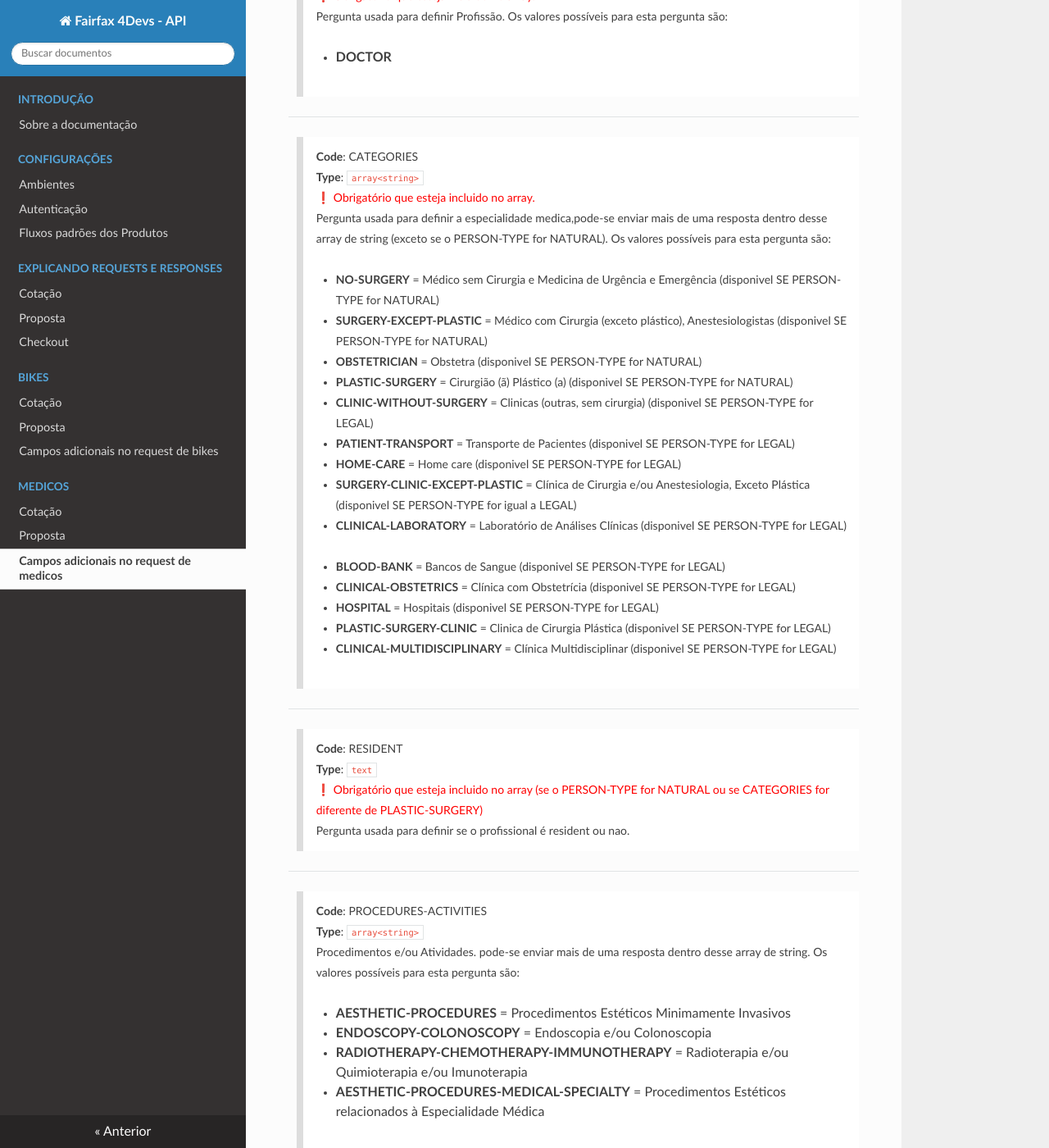
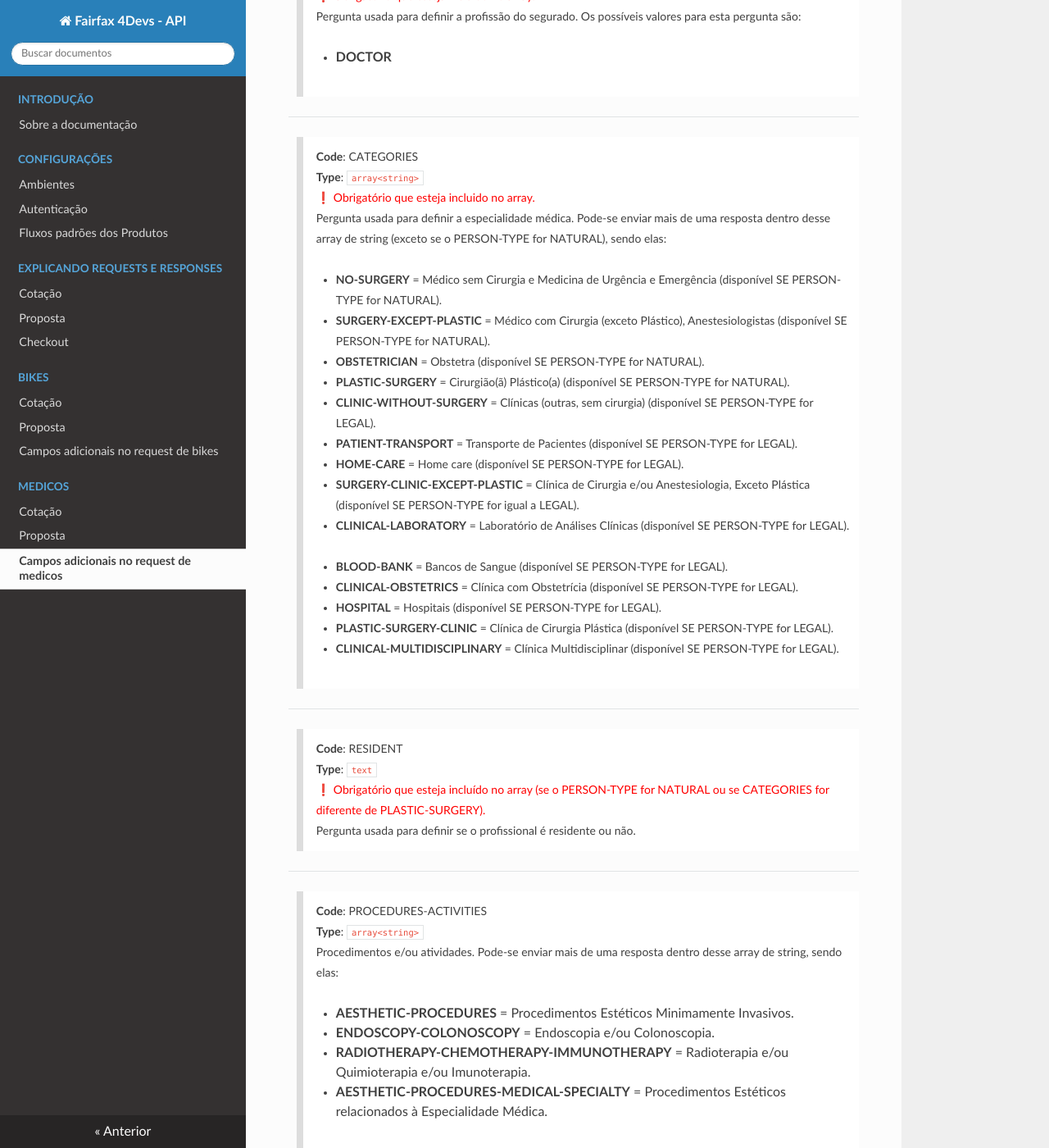
Before and after one commit to trinca137/ff-for-devs-docs, an MkDocs documentation site: the page built from docs/produtos/medicos/explicando-formulario.md, in a window 1280 px wide and 1400 px high, scrolled down 351 px. Shown: the whole window at 82% size. Built offline with MkDocs 1.6.1, drawn with Linux system fonts in a browser that asks for light colours; nearby versions of some CDN libraries; some of the changed text lies outside the part shown.

Commit message:
ajustes textos

````diff
--- a/docs/produtos/medicos/explicando-formulario.md
+++ b/docs/produtos/medicos/explicando-formulario.md
@@ -12,7 +12,7 @@
 >**Type**: ```text``` <br>
 > <text class="aviso">❗ Obrigatório que esteja incluido no array.</text><br>
 >
->Pergunta usada para definir Profissão. Os valores possíveis para esta pergunta são: <br><br>
+>Pergunta usada para definir a profissão do segurado. Os possíveis valores para esta pergunta são: <br><br>
 >
 >  - **DOCTOR**</br>
 
@@ -25,44 +25,44 @@
 >**Type**: ```array<string>``` <br>
 ><text class="aviso">❗ Obrigatório que esteja incluido no array.</text><br>
 >
->Pergunta usada para definir a especialidade medica,pode-se enviar mais de uma resposta dentro desse array de string (exceto se o PERSON-TYPE for NATURAL). Os valores possíveis para esta pergunta são:<br><br>
+>Pergunta usada para definir a especialidade médica. Pode-se enviar mais de uma resposta dentro desse array de string (exceto se o PERSON-TYPE for NATURAL), sendo elas:<br><br>
 >
->   - **NO-SURGERY** = Médico sem Cirurgia e Medicina de Urgência e Emergência (disponivel SE PERSON-TYPE for NATURAL)<br>
+>   - **NO-SURGERY** = Médico sem Cirurgia e Medicina de Urgência e Emergência (disponível SE PERSON-TYPE for NATURAL).<br>
 >
->   - **SURGERY-EXCEPT-PLASTIC** = Médico com Cirurgia (exceto plástico), Anestesiologistas (disponivel SE PERSON-TYPE for NATURAL)<br>
+>   - **SURGERY-EXCEPT-PLASTIC** = Médico com Cirurgia (exceto Plástico), Anestesiologistas (disponível SE PERSON-TYPE for NATURAL).<br>
 >
->   - **OBSTETRICIAN** = Obstetra (disponivel SE PERSON-TYPE for NATURAL)<br>
+>   - **OBSTETRICIAN** = Obstetra (disponível SE PERSON-TYPE for NATURAL).<br>
 >
->   - **PLASTIC-SURGERY** = Cirurgião (ã) Plástico (a) (disponivel SE PERSON-TYPE for NATURAL)<br>
+>   - **PLASTIC-SURGERY** = Cirurgião(ã) Plástico(a) (disponível SE PERSON-TYPE for NATURAL).<br>
 >
->   - **CLINIC-WITHOUT-SURGERY** = Clinicas (outras, sem cirurgia) (disponivel SE PERSON-TYPE for LEGAL)<br>
+>   - **CLINIC-WITHOUT-SURGERY** = Clínicas (outras, sem cirurgia) (disponível SE PERSON-TYPE for LEGAL).<br>
 >
->   - **PATIENT-TRANSPORT** = Transporte de Pacientes (disponivel SE PERSON-TYPE for LEGAL)<br>
+>   - **PATIENT-TRANSPORT** = Transporte de Pacientes (disponível SE PERSON-TYPE for LEGAL).<br>
 >
->   - **HOME-CARE** = Home care (disponivel SE PERSON-TYPE for LEGAL)<br>
+>   - **HOME-CARE** = Home care (disponível SE PERSON-TYPE for LEGAL).<br>
 >
->   - **SURGERY-CLINIC-EXCEPT-PLASTIC** = Clínica de Cirurgia e/ou Anestesiologia, Exceto Plástica (disponivel SE PERSON-TYPE for igual a LEGAL)<br>
+>   - **SURGERY-CLINIC-EXCEPT-PLASTIC** = Clínica de Cirurgia e/ou Anestesiologia, Exceto Plástica (disponível SE PERSON-TYPE for igual a LEGAL).<br>
 >
->   - **CLINICAL-LABORATORY** = Laboratório de Análises Clínicas (disponivel SE PERSON-TYPE for   LEGAL)<br><br>
+>   - **CLINICAL-LABORATORY** = Laboratório de Análises Clínicas (disponível SE PERSON-TYPE for   LEGAL).<br><br>
 >
->   - **BLOOD-BANK** = Bancos de Sangue (disponivel SE PERSON-TYPE for LEGAL)<br>
+>   - **BLOOD-BANK** = Bancos de Sangue (disponível SE PERSON-TYPE for LEGAL).<br>
 >
->   - **CLINICAL-OBSTETRICS** = Clínica com Obstetrícia (disponivel SE PERSON-TYPE for LEGAL)<br>
+>   - **CLINICAL-OBSTETRICS** = Clínica com Obstetrícia (disponível SE PERSON-TYPE for LEGAL).<br>
 >
->   - **HOSPITAL** = Hospitais (disponivel SE PERSON-TYPE for LEGAL)<br>
+>   - **HOSPITAL** = Hospitais (disponível SE PERSON-TYPE for LEGAL).<br>
 >
->   - **PLASTIC-SURGERY-CLINIC** = Clinica de Cirurgia Plástica (disponivel SE PERSON-TYPE for    LEGAL)<br>
+>   - **PLASTIC-SURGERY-CLINIC** = Clínica de Cirurgia Plástica (disponível SE PERSON-TYPE for    LEGAL).<br>
 >
->   - **CLINICAL-MULTIDISCIPLINARY** = Clínica Multidisciplinar (disponivel SE PERSON-TYPE for    LEGAL)
+>   - **CLINICAL-MULTIDISCIPLINARY** = Clínica Multidisciplinar (disponível SE PERSON-TYPE for    LEGAL).
 
 --------------------------------------------------------------------------------
 
 
 >**Code**: RESIDENT <br>
 >**Type**: ```text``` <br>
-> <text class="aviso">❗ Obrigatório que esteja incluido no array (se o PERSON-TYPE for NATURAL ou se CATEGORIES for diferente de PLASTIC-SURGERY)</text><br>
+> <text class="aviso">❗ Obrigatório que esteja incluído no array (se o PERSON-TYPE for NATURAL ou se CATEGORIES for diferente de PLASTIC-SURGERY).</text><br>
 >
->Pergunta usada para definir se o profissional é resident ou nao.
+>Pergunta usada para definir se o profissional é residente ou não.
 
 --------------------------------------------------------------------------------
 
@@ -70,11 +70,11 @@
 >**Code**: PROCEDURES-ACTIVITIES <br>
 >**Type**: ```array<string>``` <br>
 >
->Procedimentos e/ou Atividades. pode-se enviar mais de uma resposta dentro desse array de string. Os valores possíveis para esta pergunta são: <br><br>
+>Procedimentos e/ou atividades. Pode-se enviar mais de uma resposta dentro desse array de string, sendo elas:<br><br>
 >
->   - **AESTHETIC-PROCEDURES** = Procedimentos Estéticos Minimamente Invasivos <br>
->   - **ENDOSCOPY-COLONOSCOPY** = Endoscopia e/ou Colonoscopia <br>
->   - **RADIOTHERAPY-CHEMOTHERAPY-IMMUNOTHERAPY** = Radioterapia e/ou Quimioterapia e/ou Imunoterapia <br>
->   - **AESTHETIC-PROCEDURES-MEDICAL-SPECIALTY** = Procedimentos Estéticos relacionados à Especialidade Médica
+>   - **AESTHETIC-PROCEDURES** = Procedimentos Estéticos Minimamente Invasivos. <br>
+>   - **ENDOSCOPY-COLONOSCOPY** = Endoscopia e/ou Colonoscopia. <br>
+>   - **RADIOTHERAPY-CHEMOTHERAPY-IMMUNOTHERAPY** = Radioterapia e/ou Quimioterapia e/ou Imunoterapia. <br>
+>   - **AESTHETIC-PROCEDURES-MEDICAL-SPECIALTY** = Procedimentos Estéticos relacionados à Especialidade Médica.
 
 --------------------------------------------------------------------------------
````
Also changed, not shown: other parts of docs/produtos/medicos/explicando-formulario.md (+1 -1 lines).
